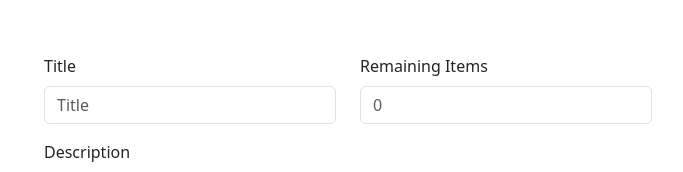
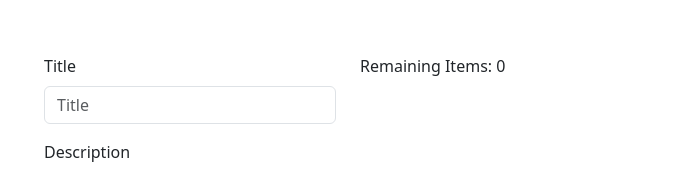
Before and after one commit to UmarPeerboccus/to-do-list-project-test, a Vue app: page / in a window 1280 px wide. Shown: the part 205-377 px from the top of the page, without its empty margins (596-1279 px from the left). Built offline with nearby package versions, Linux system fonts and the light colour scheme.

Commit message:
Remaining task

```diff
--- a/src/stores/Tasks.ts
+++ b/src/stores/Tasks.ts
@@ -16,6 +16,14 @@ export const useTaskStore = defineStore("taskSotre", {
            this.tasks = this.tasks.filter((t) => {
                 return t.id !== id;
            });
+        },
+        completeTask(id: string, isComplete: boolean) {
+            const index = this.tasks.findIndex((t) => t.id == id);
+
+            if (index >= 0 || index !== undefined) {
+                console.log("change: " + this.tasks[index].isCompleted);
+                this.tasks[index].isCompleted = !isComplete;
+            }
         }
     },
 });
--- a/src/views/HomeView.vue
+++ b/src/views/HomeView.vue
@@ -1,5 +1,5 @@
 <script setup lang="ts">
-import { ref } from 'vue';
+import { ref, computed} from 'vue';
 import {useTaskStore} from "../stores/Tasks";
 import {v4 as uuidv4} from 'uuid';
 import  TaskModel from "../model/TaskModel";
@@ -18,6 +18,12 @@ function AddNewTask()
         false
     ));
 }
+
+const remainingTask = computed(() => {
+    return taskStore.tasks.filter((t) => {
+        return t.isCompleted === false;
+    }).length;
+});
 </script>
 
 <template>
@@ -37,8 +43,7 @@ function AddNewTask()
         </div>
         <div class="col">
             <div class="mb-3">
-                <label class="form-label">Remaining Items</label>
-                <input type="text" class="form-control" placeholder="0">
+                <label class="form-label">Remaining Items: {{ remainingTask }}</label>
             </div>
         </div>
         <div class="row">
--- a/src/views/TaskList.vue
+++ b/src/views/TaskList.vue
@@ -9,6 +9,10 @@ const taskStore = useTaskStore();
 
 function DeleteTask(id: string) {
   taskStore.deleteTask(id);
+}
+
+function CompleteTask(id: string, isCompleted: boolean) {
+  taskStore.completeTask(id, isCompleted);
 }
 </script>
 
@@ -26,7 +30,7 @@ function DeleteTask(id: string) {
       <th scope="row">{{ task.title }}</th>
       <td>{{ task.description }}</td>
       <button type="button" class="btn btn-outline-primary">Edit</button>
-      <button type="button" class="btn btn-outline-primary">Complete</button>
+      <button type="button" class="btn btn-outline-primary" @click="CompleteTask(task.id, task.isCompleted)">Complete</button>
       <button type="button" class="btn btn-outline-primary" @click="DeleteTask(task.id)">Delete</button>
     </tr>
   </tbody>
```
